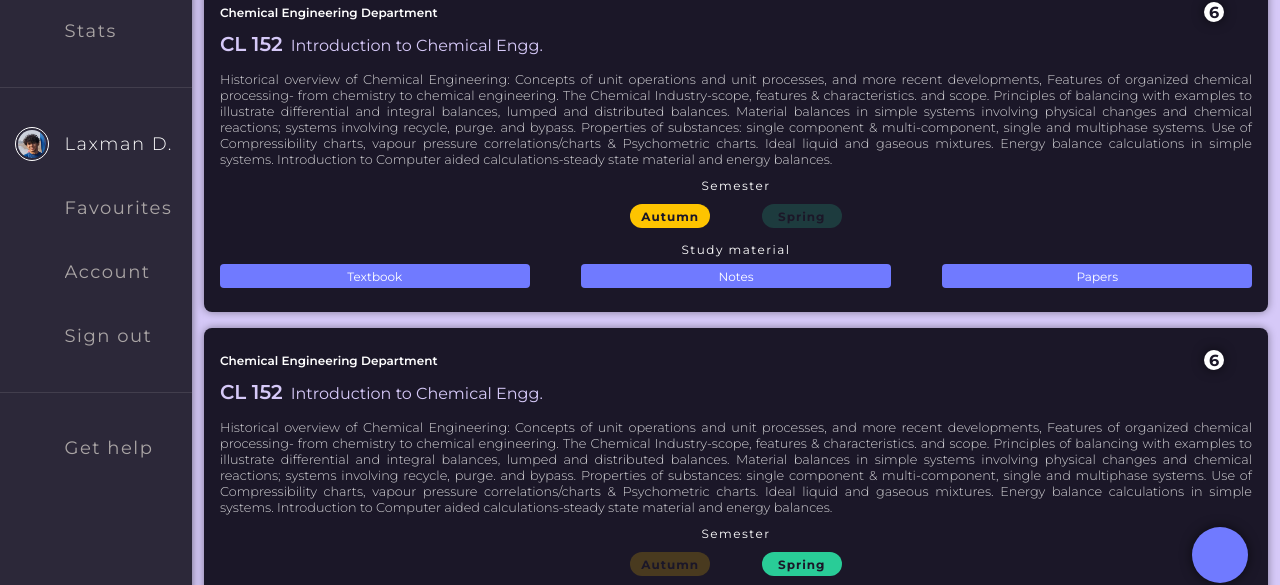
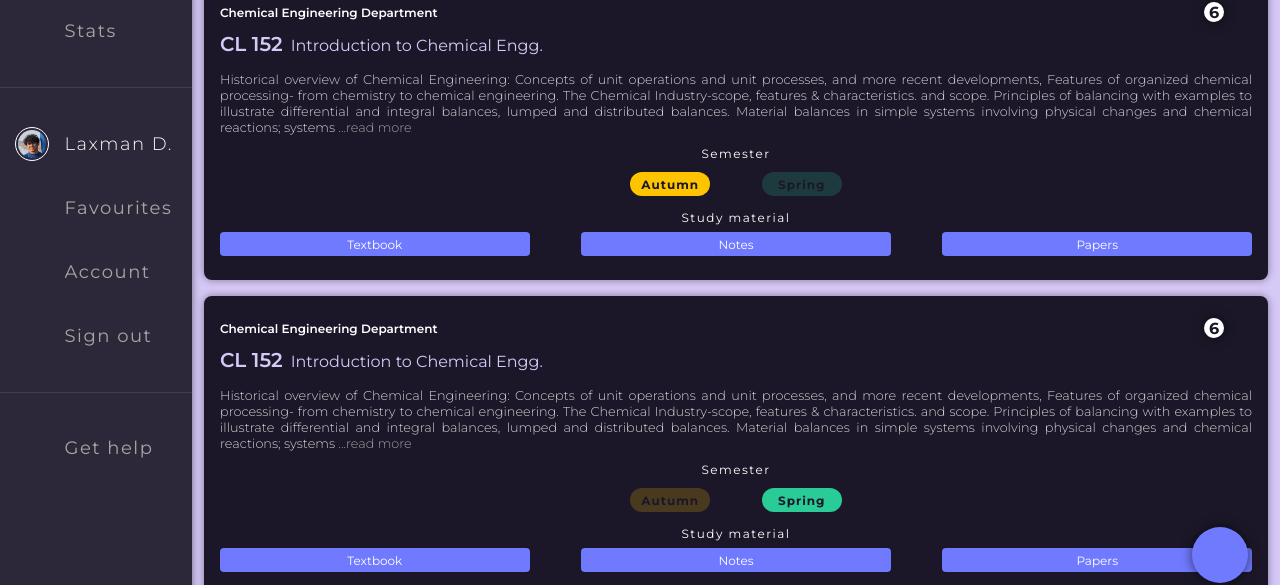
Before and after one commit to DevCom-IITB/ResoBin, a React (Create React App) app: page /dashboard in a window 1280 px wide. Shown: the part 193-778 px from the top of the page. Built offline with nearby package versions, Linux system fonts and the light colour scheme; some icons are missing.

Commit message:
📦 NEW: Add a read more expand link to long paras

```diff
--- a/src/components/courses/item/LeftSection.jsx
+++ b/src/components/courses/item/LeftSection.jsx
@@ -2,6 +2,7 @@ import {
   Bookmark as BookmarkFill,
   BookmarkOutline as Bookmark,
 } from '@styled-icons/zondicons'
+import { ReadMore } from 'components/shared'
 import { useState } from 'react'
 import { Link } from 'react-router-dom'
 import styled from 'styled-components'
@@ -94,7 +95,7 @@ const LeftSection = ({ data }) => {
   const coursePage = 'courses/' + data.CourseCode.replace(/\s/g, '')
   const [favourite, setFavourite] = useState(false)
 
-  const handleClick = (e) => {
+  const favouriteClick = () => {
     setFavourite(!favourite)
   }
 
@@ -105,7 +106,7 @@ const LeftSection = ({ data }) => {
       <SubHeader>
         <SubTitle>{data.Department}</SubTitle>
         <IconContainer>{data.CourseCredit}</IconContainer>
-        <FavouriteIcon style={FavouriteStyles} onClick={handleClick} />
+        <FavouriteIcon style={FavouriteStyles} onClick={favouriteClick} />
       </SubHeader>
 
       <Header to={coursePage}>
@@ -113,7 +114,9 @@ const LeftSection = ({ data }) => {
         <CourseTitle>{data.CourseTitle}</CourseTitle>
       </Header>
 
-      <CourseDescription>{data.CourseDescription}</CourseDescription>
+      <CourseDescription>
+        <ReadMore>{data.CourseDescription}</ReadMore>
+      </CourseDescription>
     </Container>
   )
 }
--- /dev/null
+++ b/src/components/shared/ReadMore.jsx
@@ -0,0 +1,25 @@
+import { useState } from 'react'
+import styled from 'styled-components'
+
+const ReadMoreText = styled.span`
+  color: rgb(192, 192, 192);
+  cursor: pointer;
+`
+
+const ReadMore = ({ children }) => {
+  let text = children
+  const [isReadMore, setIsReadMore] = useState(true)
+  const toggleReadMore = () => setIsReadMore(!isReadMore)
+
+  return (
+    <>
+      {isReadMore ? text.slice(0, 490) : text}
+
+      <ReadMoreText onClick={toggleReadMore}>
+        {isReadMore ? '...read more' : ' show less'}
+      </ReadMoreText>
+    </>
+  )
+}
+
+export default ReadMore
--- a/src/components/shared/index.jsx
+++ b/src/components/shared/index.jsx
@@ -5,5 +5,6 @@ export { default as InputRounded } from 'components/shared/InputRounded'
 export { InputSquared, TextAreaSquared } from 'components/shared/InputSquared'
 export { default as LoaderAnimation } from 'components/shared/LoaderAnimation'
 export { default as ProfileImg } from 'components/shared/ProfileImg'
+export { default as ReadMore } from 'components/shared/ReadMore'
 export { default as ResoBinLogo } from 'components/shared/ResoBinLogo'
 export { default as Toggle } from 'components/shared/Toggle'
```
